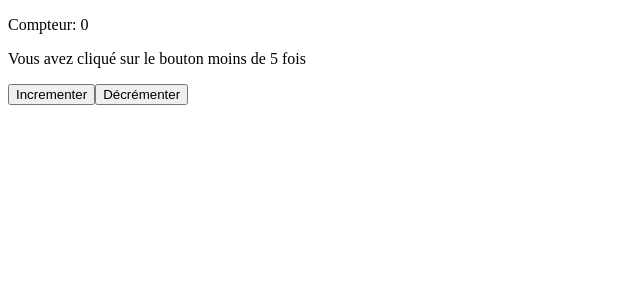
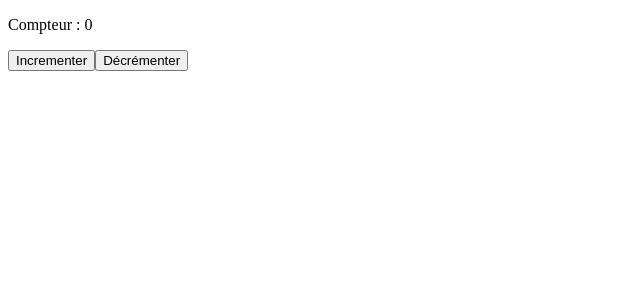
Before and after one commit to dgallula/vue.js_projet1, a Vue app in the folder vue-project1/: page / in a window 1280 px wide. Shown: the top 300 px of the page, without its empty margins (0-640 px from the left). Built offline with nearby package versions, Linux system fonts and the light colour scheme.

Commit message:
p dynamique ok

```diff
--- a/vue-project1/src/App.vue
+++ b/vue-project1/src/App.vue
@@ -1,15 +1,5 @@
 <template>
-  <p>
-    Compteur: {{ count }}
-  </p>
-  <div v-if="count > 5">
-
-    <p>Bravo , vous avez cliqué sur le bouton plus de 5 fois </p>
-  </div>
-  <div v-else>
-    <p> Vous avez cliqué sur le bouton moins de 5 fois </p>
-  </div>
-
+  <p :id="`p-${count}`">Compteur : {{ count }}</p>
   <button @click="increment">Incrementer</button>
   <button @click="decrement">Décrémenter</button>
 </template>
@@ -23,7 +13,6 @@ const count = ref(0)
 // Définir la fonction 'increment'
 const increment = (event) => {
   console.log(event)
-
   count.value++
 }
 
```
